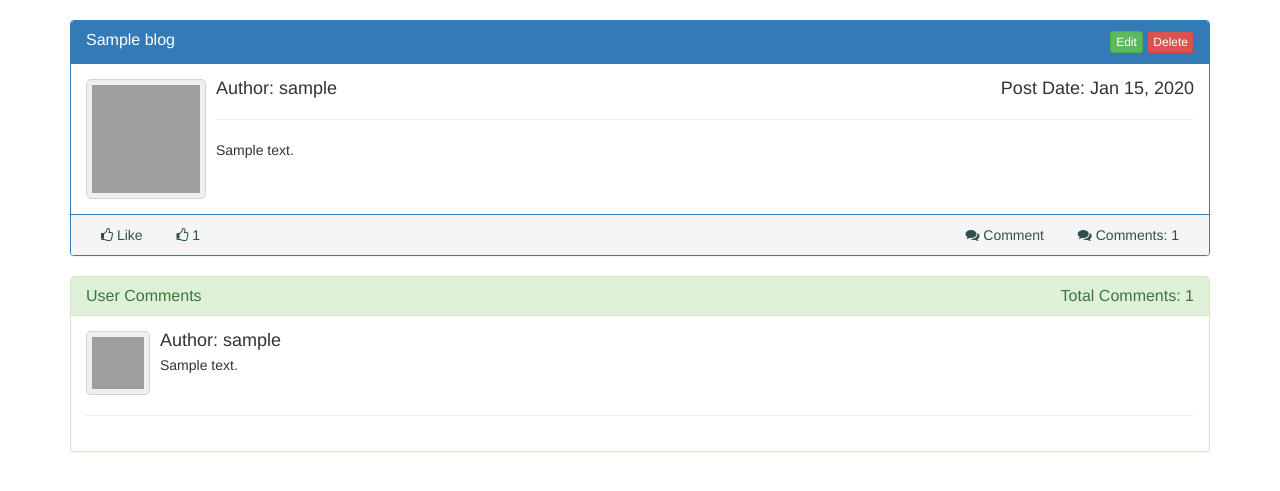
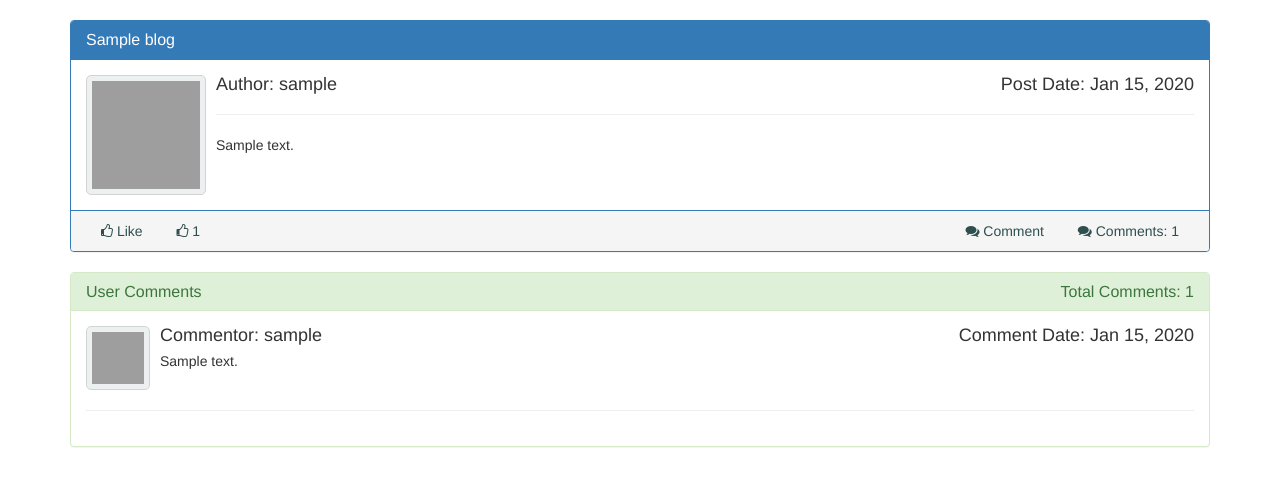
Before and after one commit to hvpulok/MyBlogApp, a Python web app: template templates/selected_blog.html in a window 1280 px wide. Shown: the part 52-543 px from the top of the page. Run offline with Jinja, Linux system fonts and the light colour scheme; the template is opened without the code that fills it: most values are stand-ins (such as "Sample title", 1, 10 or a date in 2020); some libraries are stand-ins or nearby versions; some web fonts are replaced; grey boxes are pictures that could not be loaded.

Commit message:
Add function to allow edit/delete blogs to its owner only

```diff
--- a/templates/selected_blog.html
+++ b/templates/selected_blog.html
@@ -8,8 +8,10 @@
                     <div class="row">
                         <div class="col-xs-6"><a href="/blog/{{blog.key().id()}}">{{blog.title}}</a></div>
                         <div class="col-xs-6 text-right">
-                            <a href="#" class="btn btn-success btn-xs">Edit</a>
-                            <a href="/blog/deleteblog/{{blog.key().id()}}" class="btn btn-danger btn-xs">Delete</a>
+                            {% if currentUser==blog.username %}
+                                <a href="#" class="btn btn-success btn-xs">Edit</a>
+                                <a href="/blog/deleteblog/{{blog.key().id()}}" class="btn btn-danger btn-xs">Delete</a>
+                            {% endif %}
                         </div>
                     </div>
                 </h3>
@@ -31,7 +33,9 @@
                         </div>
                     </h4>
                     <hr>
-                    {{blog.description.replace('\n', '<br>') | safe}}
+                    <p class="text-justify">
+                        {{blog.description.replace('\n', '<br>') | safe}}
+                    </p>
                 </div>
             </div>
         </div>
@@ -74,10 +78,18 @@
                     </div>
                     <div class="media-body">
                         <h4 class="media-heading">
-                            <span>Author: {{comment.username}}</span>
+                            <div class="row">
+                                <div class="col-xs-6">
+                                    Commentor: {{comment.username}}
+                                </div>
+                                <div class="col-xs-6 text-right">
+                                    <span> Comment Date: {{comment.commentDate.strftime("%b %d, %Y")}}</span>
+                                </div>
+                            </div>
                         </h4>
-                        <!--Look, I'm in a well!-->
-                        {{comment.comment}}
+                        <p class="text-justify">
+                            {{comment.comment}}
+                        </p>
                     </div>
                     <hr>
                 </div>
```
Also changed, not shown: templates/blogs.html (+5 -6 lines).
